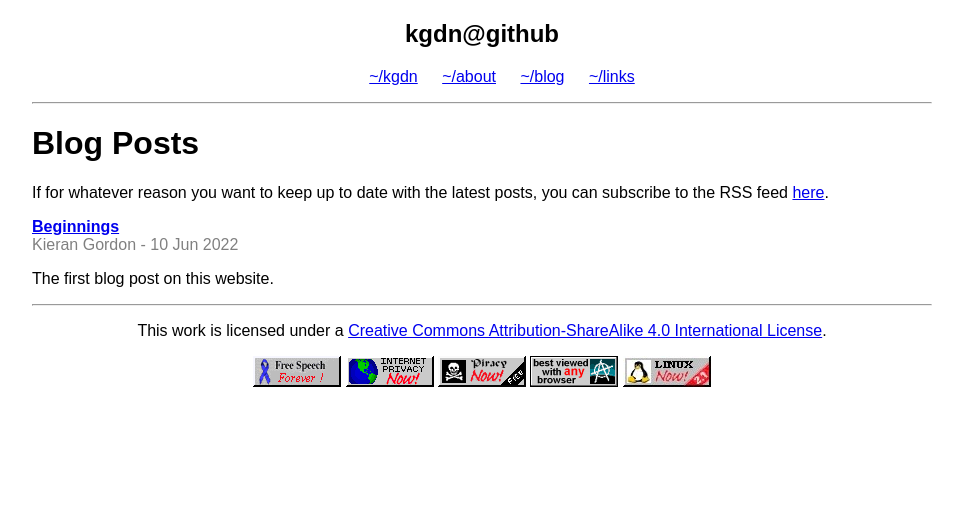
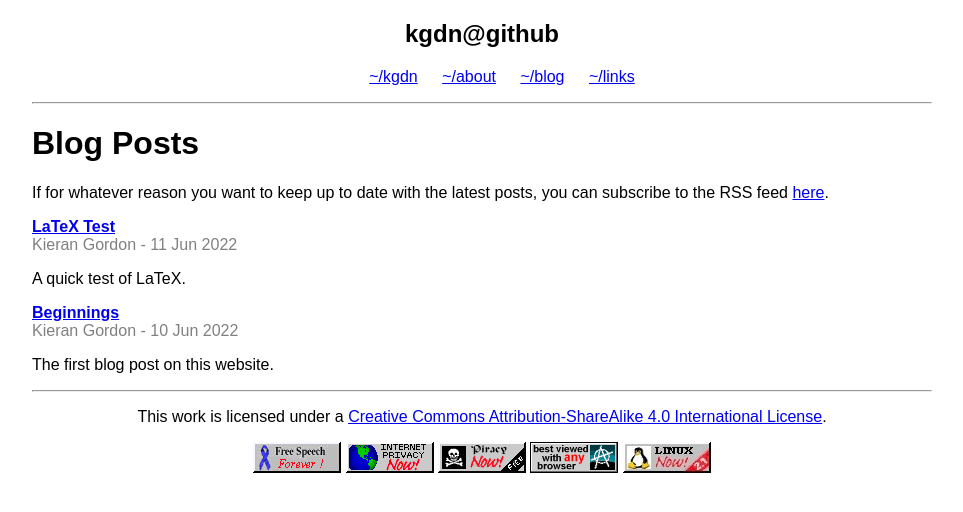
Before and after one commit to kgdn/kgdn.github.io, a Jekyll site: the page built from blog.md, in a window 1280 px wide. Shown: the top 512 px of the page, without its empty margins (158-1121 px from the left). Built offline with Jekyll 4.4.1, drawn with Linux system fonts in a browser that asks for light colours.

Commit message:
Added LaTeX support (hopefully)

```diff
--- a/_layouts/post.html
+++ b/_layouts/post.html
@@ -1,6 +1,7 @@
 ---
 layout: default
 ---
+<script src="https://cdn.mathjax.org/mathjax/latest/MathJax.js?config=TeX-AMS-MML_HTMLorMML" type="text/javascript"></script>
 <p class="meta"><b>{{ page.date | date_to_string }}</b> - By {{ page.author }}</p>
 <div class="post">
 {{ content }}
--- /dev/null
+++ b/_posts/2022-06-11-latex-test.md
@@ -0,0 +1,11 @@
+---
+layout: post
+title: "LaTeX Test"
+date: "2022-06-11"
+description: "A quick test of LaTeX."
+author: "Kieran Gordon"
+---
+
+## Foreword
+This isn't really a post, but just a quick test of LaTeX in Markdown.
+$$ If everything has gone according to plan, this should say \LaTeX! $$
```
